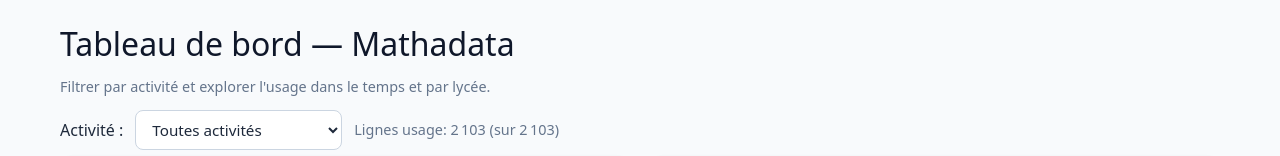
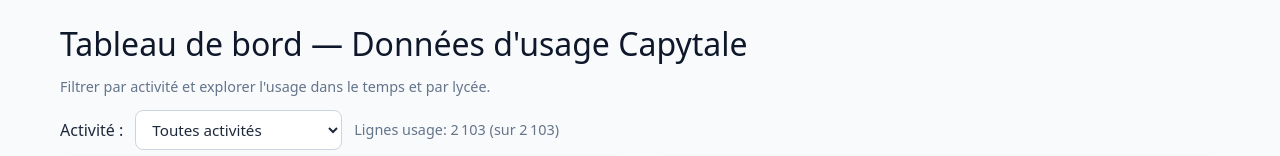
Before and after one commit to akimx98/mathadata-dashboard-next, a Next.js app: page / in a window 1280 px wide. Shown: the top 156 px of the page. Built offline with nearby package versions, Linux system fonts and the light colour scheme.

Commit message:
nouveau titre

```diff
--- a/components/Dashboard.tsx
+++ b/components/Dashboard.tsx
@@ -378,7 +378,7 @@ export default function Dashboard() {
 
   return (
     <div className="container">
-      <h1>Tableau de bord — Mathadata</h1>
+      <h1>Tableau de bord — Données d'usage Capytale</h1>
       <p className="muted">Filtrer par activité et explorer l'usage dans le temps et par lycée.</p>
 
       <div className="toolbar" style={{margin: "12px 0 6px"}}>
```
